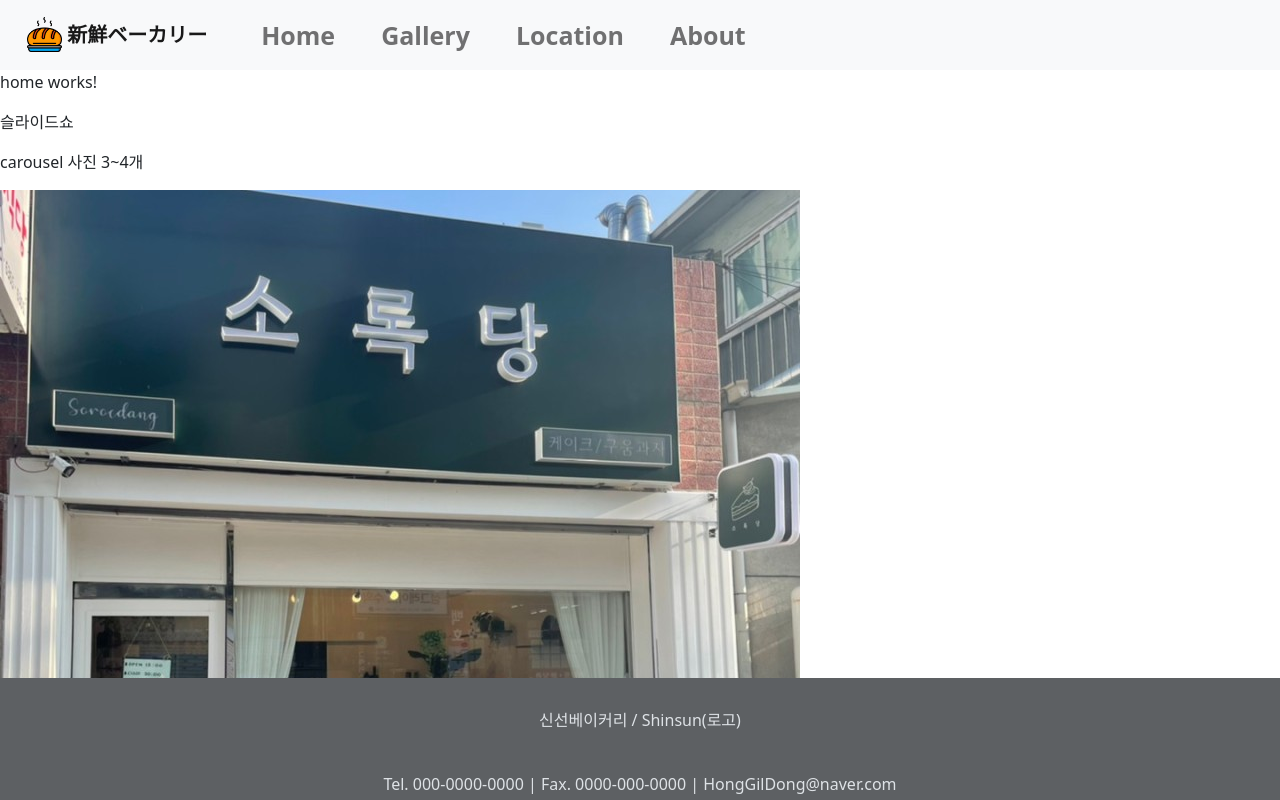
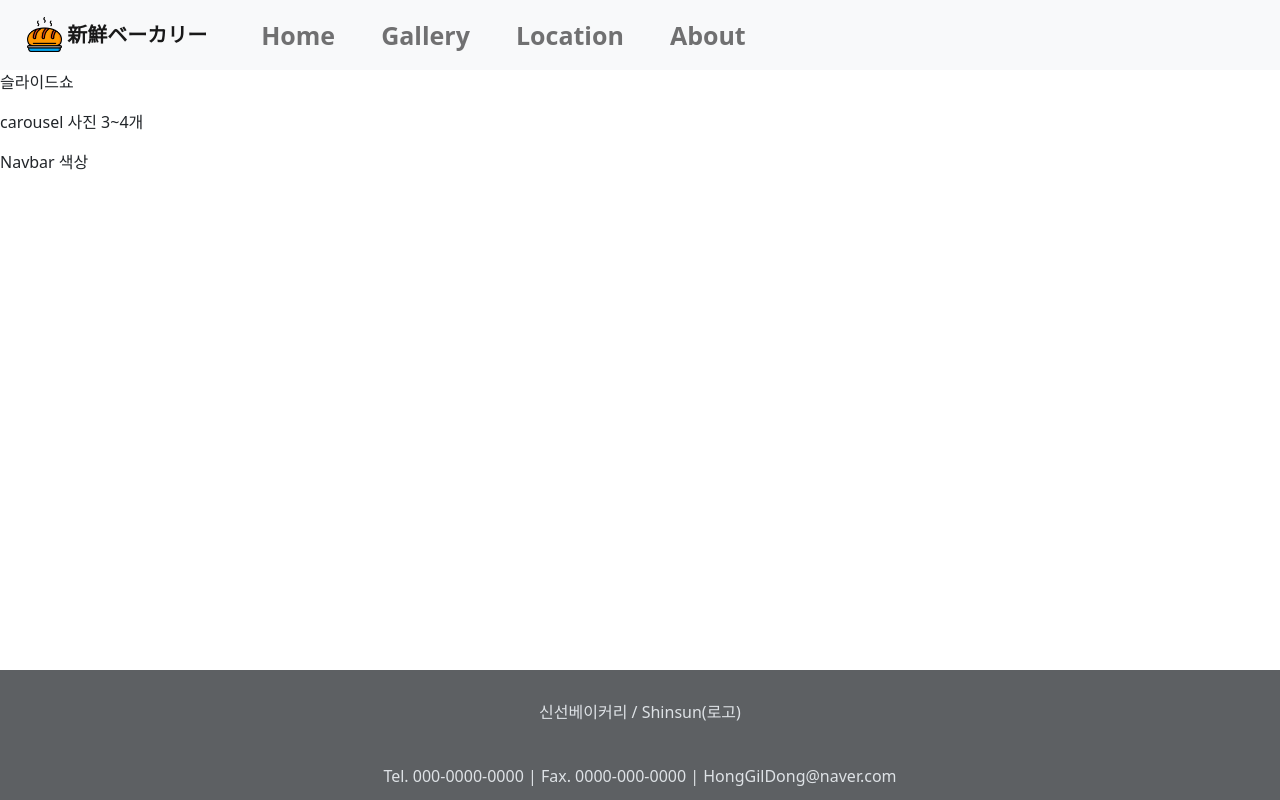
Before and after one commit to ChaeWoongbin/bbangs, an Angular app in the folder bbangs/: page /#/home in a window 1280 px wide. Shown: the top 800 px of the page. Built offline with nearby package versions, Linux system fonts and the light colour scheme.

Commit message:
ng-bootstrap

```diff
--- a/bbangs/package.json
+++ b/bbangs/package.json
@@ -15,9 +15,12 @@
     "@angular/compiler": "^14.1.0",
     "@angular/core": "^14.1.0",
     "@angular/forms": "^14.1.0",
+    "@angular/localize": "^14.1.0",
     "@angular/platform-browser": "^14.1.0",
     "@angular/platform-browser-dynamic": "^14.1.0",
     "@angular/router": "^14.1.0",
+    "@ng-bootstrap/ng-bootstrap": "^13.0.0",
+    "@popperjs/core": "^2.10.2",
     "bootstrap": "^5.2.0",
     "rxjs": "~7.5.0",
     "tslib": "^2.3.0",
--- a/bbangs/src/app/app.module.ts
+++ b/bbangs/src/app/app.module.ts
@@ -8,6 +8,7 @@ import { LocationComponent } from './location/location.component';
 import { AboutComponent } from './about/about.component';
 import { GalleryComponent } from './gallery/gallery.component';
 import { HomeComponent } from './home/home.component';
+import { NgbModule } from '@ng-bootstrap/ng-bootstrap';
 
 @NgModule({
   declarations: [
@@ -20,7 +21,8 @@ import { HomeComponent } from './home/home.component';
   ],
   imports: [
     BrowserModule,
-    AppRoutingModule
+    AppRoutingModule,
+    NgbModule
   ],
   providers: [],
   bootstrap: [AppComponent]
--- a/bbangs/src/app/home/home.component.html
+++ b/bbangs/src/app/home/home.component.html
@@ -1,7 +1,13 @@
-<p>home works!</p>
 
- <p>슬라이드쇼</p>
+<section class="home_Content">
 
- <p>carousel 사진 3~4개</p>
+    <p>슬라이드쇼</p>
 
- <img src="../../assets/soroc1.png">
+    <p>carousel 사진 3~4개</p>
+
+    <p>Navbar 색상 </p>
+
+
+    <!-- <img src="../../assets/soroc1.png"> -->
+
+</section>
--- a/bbangs/src/polyfills.ts
+++ b/bbangs/src/polyfills.ts
@@ -1,3 +1,7 @@
+/***************************************************************************************************
+ * Load `$localize` onto the global scope - used if i18n tags appear in Angular templates.
+ */
+import '@angular/localize/init';
 /**
  * This file includes polyfills needed by Angular and is loaded before the app.
  * You can add your own extra polyfills to this file.
```
Also changed, not shown: 1 other file (tests, documents, lock files or other folders).
